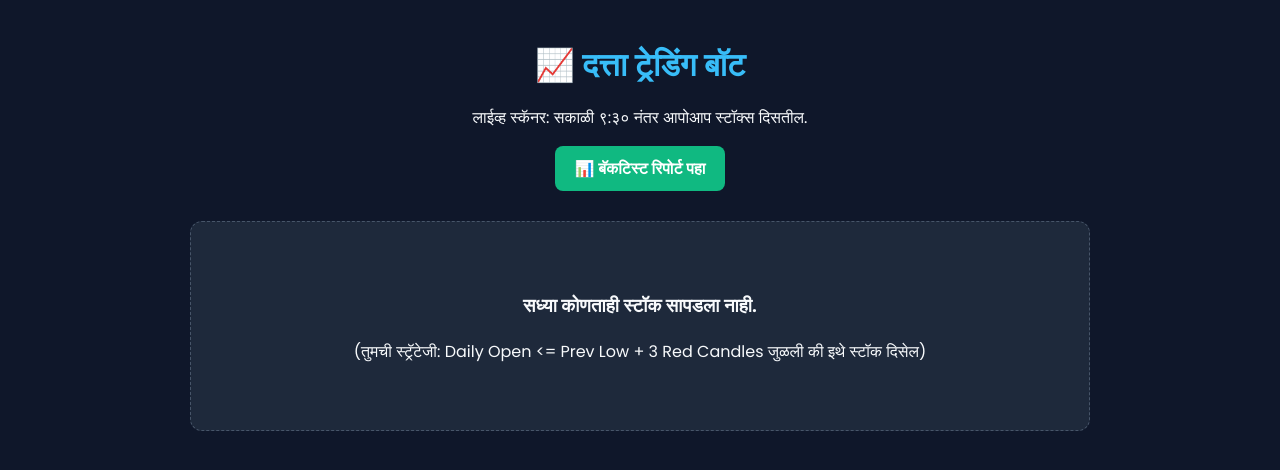
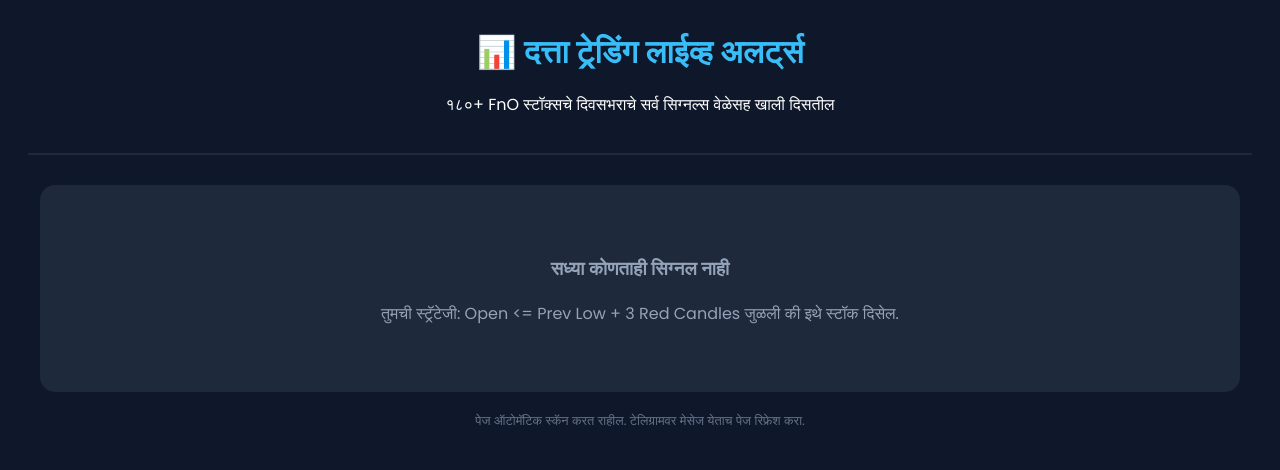
Before and after one commit to dattapwr/nifty-trading-bot, a Flask app: template templates/index.html in a window 1280 px wide. Shown: the top 470 px of the page. Run offline with Flask 3, Linux system fonts and the light colour scheme; the template is opened without the code that fills it, so the values that code supplies are empty.

Commit message:
Update index.html

```diff
--- a/templates/index.html
+++ b/templates/index.html
@@ -3,129 +3,47 @@
 <head>
     <meta charset="UTF-8">
     <meta name="viewport" content="width=device-width, initial-scale=1.0">
-    <title>दत्ता ट्रेडिंग बॉट - लाईव्ह स्कॅनर</title>
-    <meta http-equiv="refresh" content="60">
-
+    <title>दत्ता ट्रेडिंग - लाईव्ह अलर्ट्स</title>
     <link href="https://fonts.googleapis.com/css2?family=Poppins:wght@300;400;600&display=swap" rel="stylesheet">
-
     <style>
-        body {
-            font-family: 'Poppins', sans-serif;
-            background-color: #0f172a;
-            color: #f8fafc;
-            margin: 0;
-            padding: 20px;
-            text-align: center;
-        }
-        .container {
-            max-width: 900px;
-            margin: auto;
-        }
-        h1 {
-            color: #38bdf8;
-            margin-bottom: 10px;
-        }
-        .btn-backtest {
-            display: inline-block;
-            background: #10b981;
-            color: white;
-            padding: 10px 20px;
-            text-decoration: none;
-            border-radius: 8px;
-            font-weight: bold;
-            margin-bottom: 30px;
-            transition: 0.3s;
-        }
-        .btn-backtest:hover { background: #059669; }
-
-        .no-stocks {
-            padding: 50px;
-            background: #1e293b;
-            border-radius: 12px;
-            border: 1px dashed #475569;
-        }
-
-        .stock-grid {
-            display: grid;
-            grid-template-columns: repeat(auto-fit, minmax(300px, 1fr));
-            gap: 20px;
-        }
-
-        .stock-card {
-            background: #1e293b;
-            border-radius: 15px;
-            padding: 15px;
-            box-shadow: 0 4px 6px -1px rgba(0, 0, 0, 0.1);
-            border: 1px solid #334155;
-        }
-
-        .stock-info {
-            display: flex;
-            justify-content: space-between;
-            align-items: center;
-            margin-bottom: 15px;
-            border-bottom: 1px solid #334155;
-            padding-bottom: 10px;
-        }
-
-        .symbol { font-size: 1.2rem; font-weight: 600; color: #fbbf24; }
-        .price { font-size: 1.1rem; color: #4ade80; }
-
-        .chart-container {
-            width: 100%;
-            height: 350px;
-            border-radius: 8px;
-            overflow: hidden;
-        }
+        body { font-family: 'Poppins', sans-serif; background-color: #0f172a; color: white; padding: 20px; text-align: center; }
+        .header { margin-bottom: 30px; border-bottom: 2px solid #1e293b; padding-bottom: 20px; }
+        .header h1 { color: #38bdf8; margin: 0; }
+        .grid { display: grid; grid-template-columns: repeat(auto-fit, minmax(280px, 1fr)); gap: 20px; max-width: 1200px; margin: auto; }
+        .card { background: #1e293b; padding: 20px; border-radius: 12px; border: 1px solid #334155; transition: 0.3s; position: relative; overflow: hidden; }
+        .card:hover { transform: translateY(-5px); border-color: #38bdf8; }
+        .symbol { font-size: 1.4rem; font-weight: 600; color: #f8fafc; display: block; }
+        .price { font-size: 1.2rem; color: #4ade80; margin: 10px 0; }
+        .time { font-size: 0.9rem; color: #94a3b8; background: #0f172a; padding: 5px 10px; border-radius: 5px; display: inline-block; }
+        .no-data { background: #1e293b; padding: 50px; border-radius: 15px; grid-column: 1 / -1; color: #94a3b8; }
+        .refresh-text { font-size: 0.8rem; color: #64748b; margin-top: 20px; }
     </style>
 </head>
 <body>
 
-<div class="container">
-    <h1>📈 दत्ता ट्रेडिंग बॉट</h1>
-    <p>लाईव्ह स्कॅनर: सकाळी ९:३० नंतर आपोआप स्टॉक्स दिसतील.</p>
+    <div class="header">
+        <h1>📊 दत्ता ट्रेडिंग लाईव्ह अलर्ट्स</h1>
+        <p>१८०+ FnO स्टॉक्सचे दिवसभराचे सर्व सिग्नल्स वेळेसह खाली दिसतील</p>
+    </div>
 
-    <a href="/backtest" class="btn-backtest">📊 बॅकटिस्ट रिपोर्ट पहा</a>
-
-    <div class="stock-grid">
+    <div class="grid">
         {% if stocks %}
             {% for stock in stocks %}
-            <div class="stock-card">
-                <div class="stock-info">
+                <div class="card">
                     <span class="symbol">{{ stock.symbol }}</span>
-                    <span class="price">₹{{ stock.price }}</span>
+                    <div class="price">₹{{ stock.price }}</div>
+                    <div class="time">सापडण्याची वेळ: {{ stock.time }}</div>
                 </div>
-
-                <div class="chart-container" id="tv-chart-{{ loop.index }}"></div>
-
-                <script type="text/javascript" src="https://s3.tradingview.com/tv.js"></script>
-                <script type="text/javascript">
-                    new TradingView.widget({
-                        "width": "100%",
-                        "height": 350,
-                        "symbol": "NSE:{{ stock.symbol.replace('.NS', '') }}",
-                        "interval": "5",
-                        "timezone": "Asia/Kolkata",
-                        "theme": "dark",
-                        "style": "1",
-                        "locale": "in",
-                        "toolbar_bg": "#f1f3f6",
-                        "enable_publishing": false,
-                        "hide_side_toolbar": true,
-                        "allow_symbol_change": true,
-                        "container_id": "tv-chart-{{ loop.index }}"
-                    });
-                </script>
-            </div>
             {% endfor %}
         {% else %}
-            <div class="no-stocks">
-                <h3>सध्या कोणताही स्टॉक सापडला नाही.</h3>
-                <p>(तुमची स्ट्रॅटेजी: Daily Open <= Prev Low + 3 Red Candles जुळली की इथे स्टॉक दिसेल)</p>
+            <div class="no-data">
+                <h3>सध्या कोणताही सिग्नल नाही</h3>
+                <p>तुमची स्ट्रॅटेजी: Open <= Prev Low + 3 Red Candles जुळली की इथे स्टॉक दिसेल.</p>
             </div>
         {% endif %}
     </div>
-</div>
+
+    <p class="refresh-text">पेज ऑटोमॅटिक स्कॅन करत राहील. टेलिग्रामवर मेसेज येताच पेज रिफ्रेश करा.</p>
 
 </body>
 </html>
```
